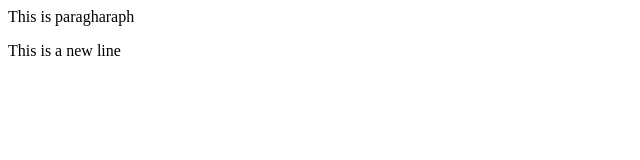
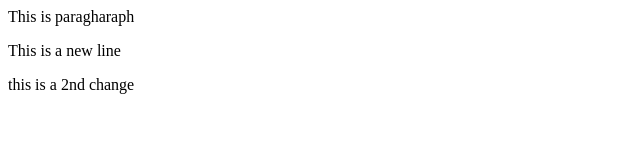
Before and after one commit to jamali68/localrepo, a plain HTML site: page index.html in a window 1280 px wide. Shown: the whole page, without its empty margins (0-640 px from the left). Drawn offline with Linux system fonts and the light colour scheme.

Commit message:
2nd change

```diff
--- a/index.html
+++ b/index.html
@@ -1,3 +1,4 @@
 <p>This is paragharaph
 </p>
 <p>This is a new line</p>
+<p>this is a 2nd change</p>
```
